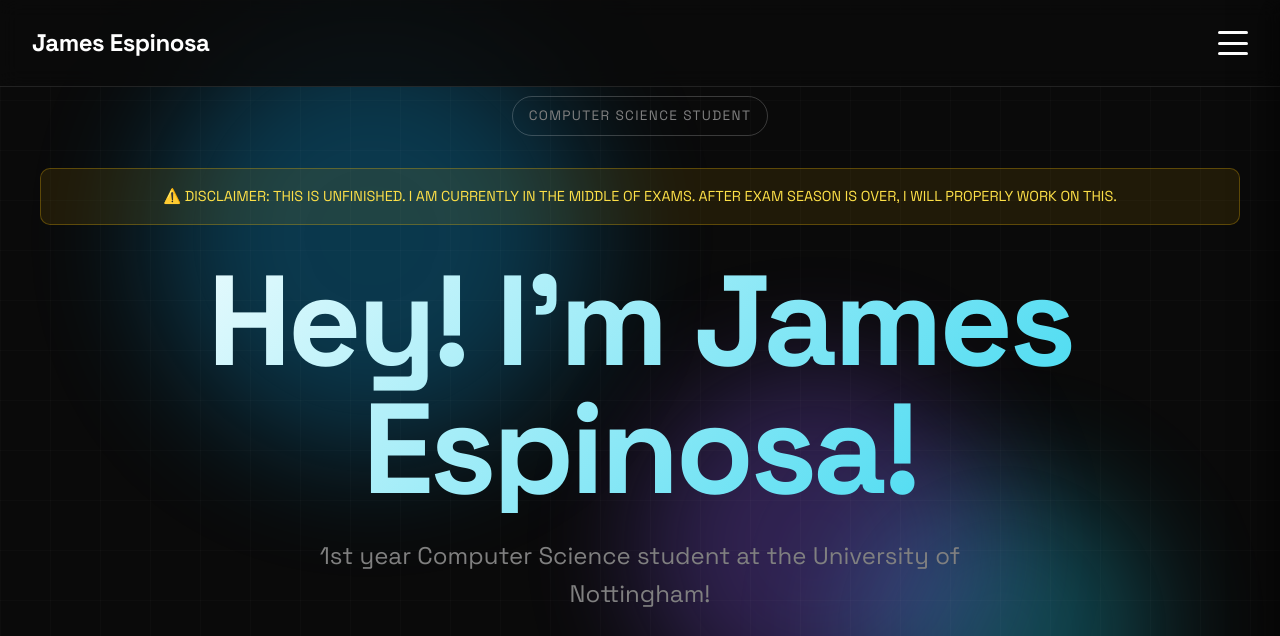
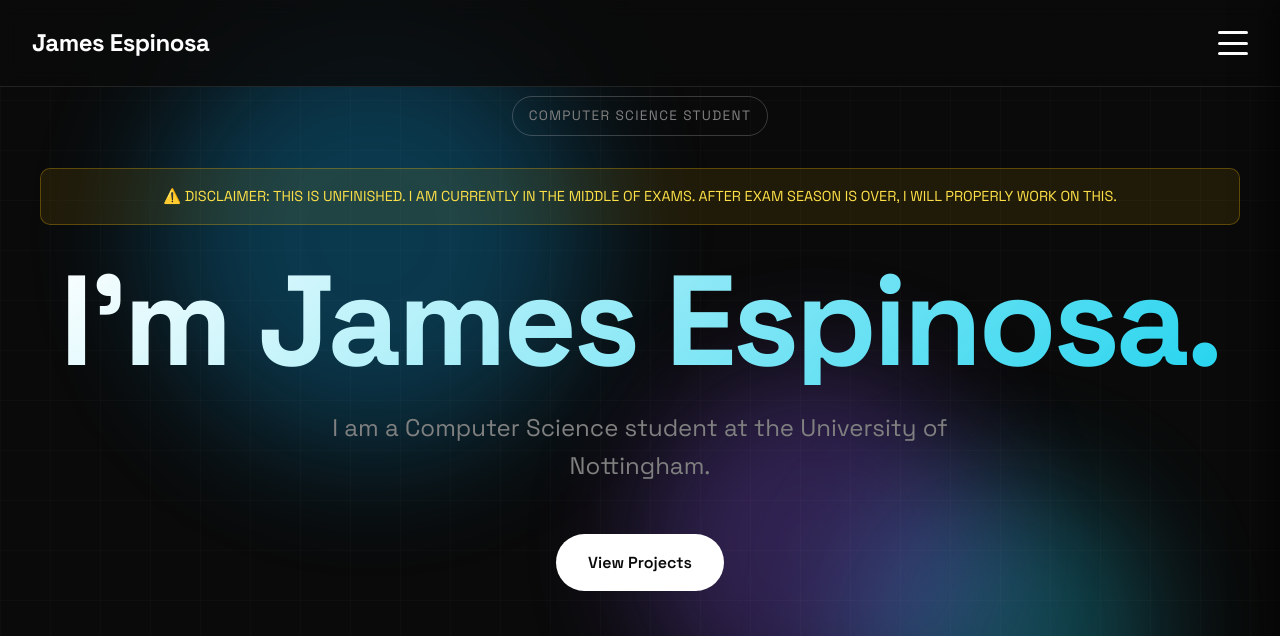
Before and after one commit to jickzx/jickzx.github.io, a plain HTML site: page index.html in a window 1280 px wide. Shown: the top 636 px of the page. Drawn offline with Linux system fonts and the light colour scheme.

Commit message:
fixing portfolio

```diff
--- a/index.html
+++ b/index.html
@@ -63,9 +63,9 @@
         <div class="disclaimer">
           ⚠️ DISCLAIMER: THIS IS UNFINISHED. I AM CURRENTLY IN THE MIDDLE OF EXAMS. AFTER EXAM SEASON IS OVER, I WILL PROPERLY WORK ON THIS.
         </div>
-        <h1>Hey! I'm James Espinosa!</h1>
+        <h1>I'm James Espinosa.</h1>
         <p>
-          1st year Computer Science student at the University of Nottingham!
+          I am a Computer Science student at the University of Nottingham.
         </p>
         <div class="cta-buttons">
           <a href="#projects" class="btn btn-primary">View Projects</a>
```
